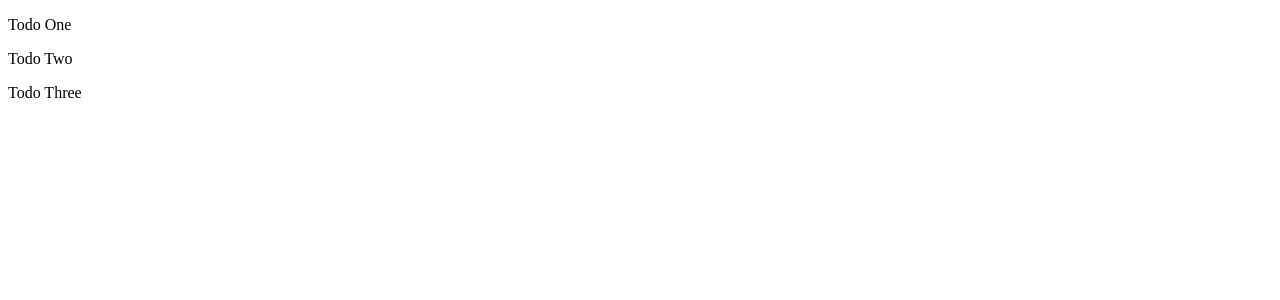
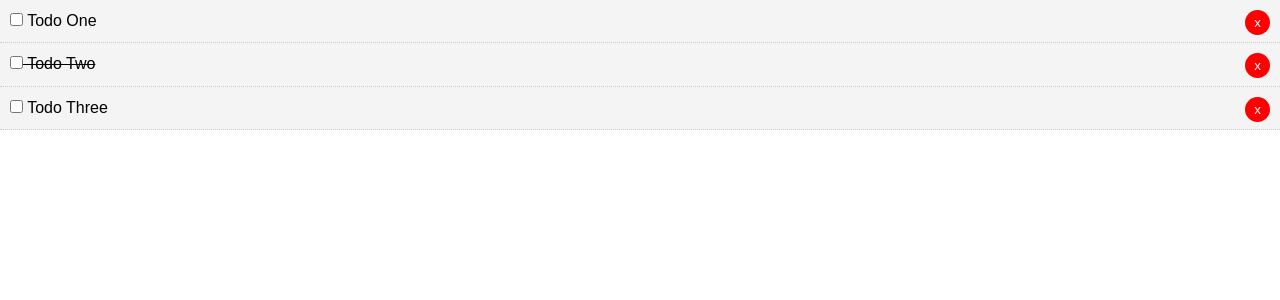
Before and after one commit to spdy999/angular-todo-app, an Angular app: page / in a window 1280 px wide. Shown: the top 300 px of the page. Built offline with nearby package versions, Linux system fonts and the light colour scheme.

Commit message:
test css and event functions

```diff
--- a/src/app/components/todo-item/todo-item.component.css
+++ b/src/app/components/todo-item/todo-item.component.css
@@ -0,0 +1,19 @@
+.del {
+  background: #ff0000;
+  color: #fff;
+  border: none;
+  padding: 5px 9px;
+  border-radius: 50%;
+  cursor: pointer;
+  float: right;
+}
+
+.todo {
+  background: #f4f4f4;
+  padding: 10px;
+  border-bottom: 1px #ccc dotted;
+}
+
+.is-complete {
+  text-decoration: line-through;
+}
--- a/src/app/components/todo-item/todo-item.component.html
+++ b/src/app/components/todo-item/todo-item.component.html
@@ -1,3 +1,7 @@
-<p>
-  {{ todo.title }}
-</p>
+<div [ngClass]="setClasses()">
+  <p>
+    <input (change)="onToggle(todo)" type="checkbox" />
+    {{ todo.title }}
+    <button (click)="onDelete(todo)" class="del">x</button>
+  </p>
+</div>
--- a/src/app/components/todo-item/todo-item.component.ts
+++ b/src/app/components/todo-item/todo-item.component.ts
@@ -1,5 +1,5 @@
 import { Component, OnInit, Input } from '@angular/core';
-import { Todo } from 'src/app/models/Todo';
+import { Todo, Classes } from 'src/app/models/Todo';
 
 @Component({
   selector: 'app-todo-item',
@@ -12,4 +12,22 @@ export class TodoItemComponent implements OnInit {
   constructor() {}
 
   ngOnInit() {}
+
+  // Set Dynamic Classes
+  setClasses(): Classes {
+    const classes = {
+      todo: true,
+      'is-complete': this.todo.completed,
+    };
+
+    return classes;
+  }
+
+  onToggle(todo: Todo) {
+    todo.completed = !todo.completed;
+  }
+
+  onDelete(todo: Todo) {
+    console.log('delete');
+  }
 }
--- a/src/app/models/Todo.ts
+++ b/src/app/models/Todo.ts
@@ -3,3 +3,8 @@ export class Todo {
   title: string;
   completed: boolean;
 }
+
+export class Classes {
+  todo: boolean;
+  'is-complete': boolean;
+}
--- a/src/styles.css
+++ b/src/styles.css
@@ -1 +1,33 @@
 /* You can add global styles to this file, and also import other style files */
+* {
+  box-sizing: border-box;
+  margin: 0;
+  padding: 0;
+}
+
+body {
+  font-family: Arial, Helvetica, sans-serif;
+  line-height: 1.4;
+}
+
+a {
+  color: #333;
+  text-decoration: none;
+}
+
+.container {
+  padding: 0 1rem;
+}
+
+.btn {
+  display: inline-block;
+  border: none;
+  background: #555;
+  color: #fff;
+  padding: 7px 20px;
+  cursor: pointer;
+}
+
+.btn:hover {
+  background: #666;
+}
```
